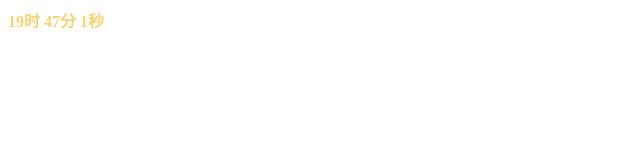
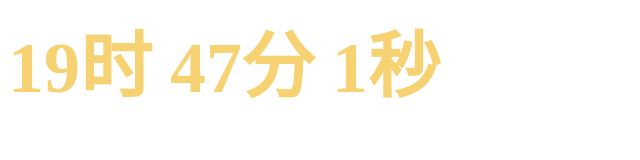
Before and after one commit to Charlie-zzy/countdown, a plain HTML site: page index.html in a window 1280 px wide. Shown: the whole page, without its empty margins (0-640 px from the left). Drawn offline with Linux system fonts and the light colour scheme.

Commit message:
Update index.html

```diff
--- a/index.html
+++ b/index.html
@@ -6,7 +6,7 @@
 </head>
 
 <body>
-    <div id="CountMsg" class="HotDate" style="color: rgb(246, 210, 115);"><strong>
+    <div id="CountMsg" class="HotDate" style="color: rgb(246, 210, 115); font-size: 72px;"><strong>
             <span id="t_h">00时</span>
             <span id="t_m">00分</span>
             <span id="t_s">00秒</span>
```
